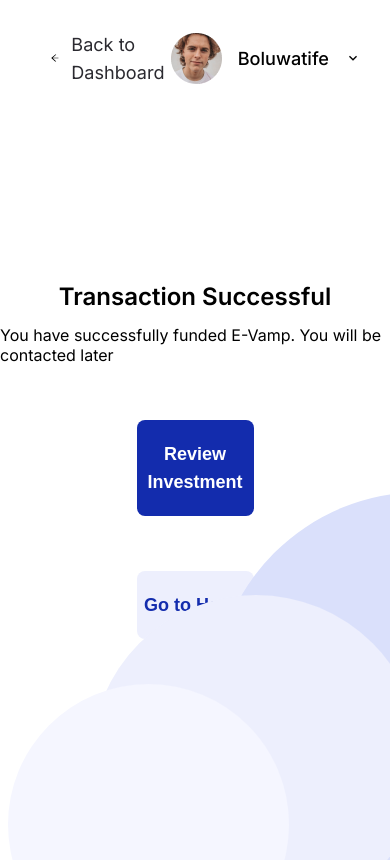
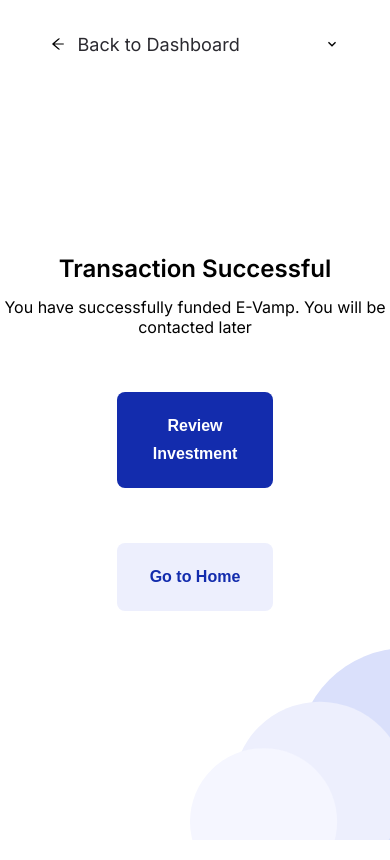
Before and after one commit to Emilance/BeFunded, a React (Create React App) app: page /success in a window 390 px wide. Built offline with nearby package versions, Linux system fonts and the light colour scheme.

Commit message:
fix: made Transaction Success page responsive

```diff
--- a/src/Pages/TransactionSuccess/TransactionSuccess.css
+++ b/src/Pages/TransactionSuccess/TransactionSuccess.css
@@ -11,6 +11,15 @@
     position: absolute;
     right: 0px;
     bottom: 0px;
+}
+
+@media screen and (max-width: 768px) {
+    .transactionSuccess__cloud{
+        /* display: none; */
+        width: 200px;
+        height: 200px;
+        object-fit: contain;
+    }
 }
 
 .transactionSuccess__icon{
@@ -53,6 +62,12 @@
     margin-left: 1rem;
 }
 
+@media screen and (max-width: 500px) {
+    .transactionSuccess__userDetails > *:not(:last-child){
+        display: none;
+    }
+}
+
 .transactionSuccess__container{
     /* border: 3px solid green; */
     min-height: calc(100vh - 100px);
@@ -68,6 +83,7 @@
 
 .transactionSuccess__containerParagraph{
     margin-bottom: 3.44rem;
+    text-align: center;
 }
 
 .transactionSuccess__containerButton1{
@@ -76,7 +92,7 @@
     width: 30%;
     padding: 20px 0px;
     font-weight: 600;
-    font-size: 18px;
+    font-size: 1.125rem;
     line-height: 28px;
     color: #FFFFFF;
     border: none;
@@ -90,10 +106,19 @@
     width: 30%;
     padding: 20px 0px;
     font-weight: 600;
-    font-size: 18px;
+    font-size: 1.125rem;
     line-height: 28px;
     color: #132CAD;
     border: none;
     cursor: pointer;
     margin-bottom: 3.44rem;
 }
+
+@media screen and (max-width: 500px) {
+    .transactionSuccess__containerButton1,
+    .transactionSuccess__containerButton2{
+        width: 40%;
+        font-size: 1rem;
+        padding: 20px 8px;
+    }
+}
```
